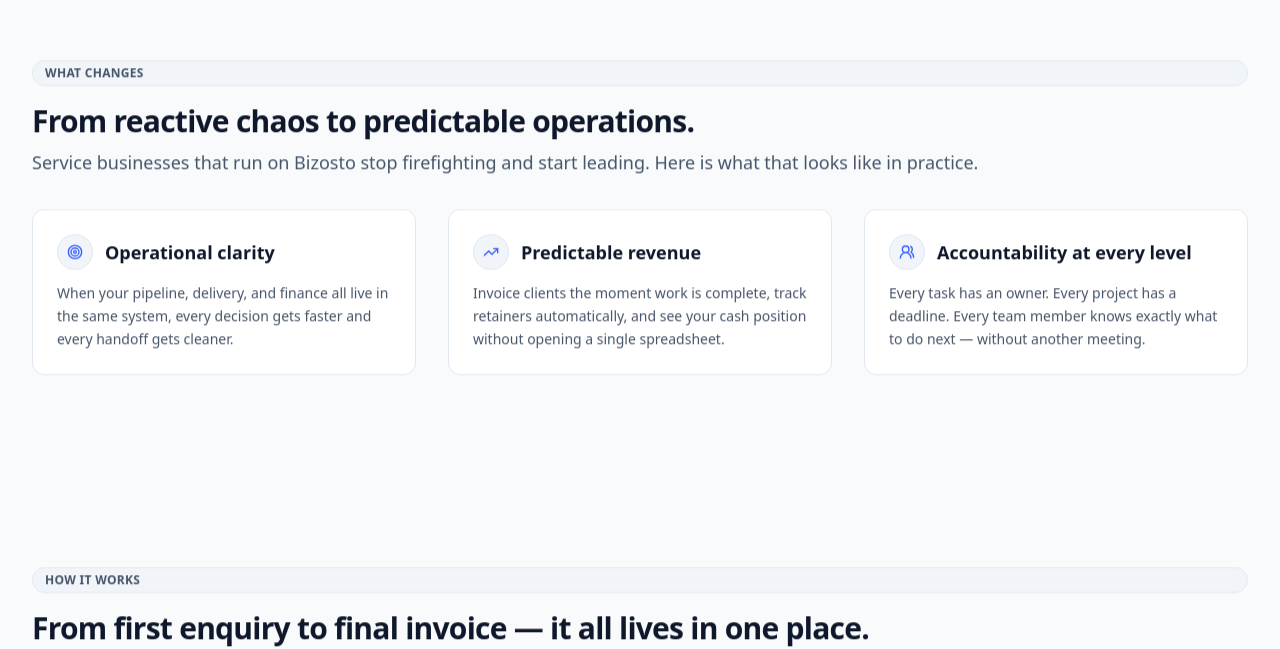
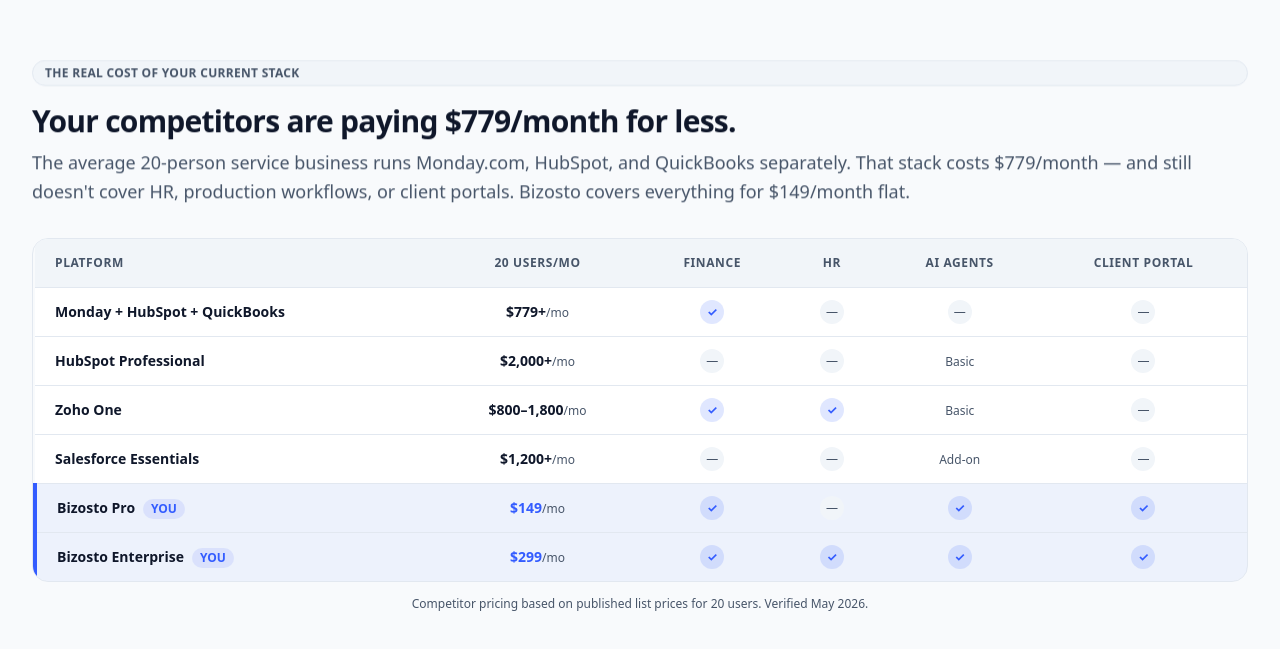
Before and after one commit to lacreativodesign/bizosto-website, a Next.js app: page / in a window 1280 px wide. Shown: the part 1418-2067 px from the top of the page. Built offline with nearby package versions, Linux system fonts and the light colour scheme; no server answers.

Commit message:
feat: add recaptcha and competitor comparison

```diff
--- a/app/api/leads/route.ts
+++ b/app/api/leads/route.ts
@@ -65,6 +65,30 @@
       );
     }
 
+    // reCAPTCHA v3 verification — only blocks if score is very low (bot)
+    const recaptchaToken = normalizeField(body.recaptchaToken);
+    const recaptchaSecret = process.env.RECAPTCHA_SECRET_KEY;
+    if (recaptchaToken && recaptchaSecret) {
+      try {
+        const captchaRes = await fetch(
+          `https://www.google.com/recaptcha/api/siteverify?secret=${recaptchaSecret}&response=${recaptchaToken}`,
+          { method: "POST" }
+        );
+        const captchaData = await captchaRes.json().catch(() => null);
+        if (captchaData && captchaData.success === true && typeof captchaData.score === "number") {
+          if (captchaData.score < 0.4) {
+            console.warn("[LEAD] reCAPTCHA score too low:", captchaData.score);
+            return NextResponse.json(
+              { ok: false, code: "BOT_DETECTED", error: "Submission blocked." },
+              { status: 400 }
+            );
+          }
+        }
+      } catch {
+        // reCAPTCHA verification failure is non-blocking — proceed
+      }
+    }
+
     const name = normalizeField(body.name);
     const email = normalizeField(body.email).toLowerCase();
     const company = normalizeField(body.company);
--- a/app/page.tsx
+++ b/app/page.tsx
@@ -215,6 +215,77 @@
           ))}
         </div>
       </Container>
+
+      {/* ── Competitor cost comparison ─────────────────────── */}
+      <section className="section-spacing">
+        <Container>
+          <ScrollReveal>
+            <SectionHeading
+              eyebrow="The Real Cost of Your Current Stack"
+              title="Your competitors are paying $779/month for less."
+              subtitle="The average 20-person service business runs Monday.com, HubSpot, and QuickBooks separately. That stack costs $779/month — and still doesn't cover HR, production workflows, or client portals. Bizosto covers everything for $149/month flat."
+            />
+          </ScrollReveal>
+          <ScrollReveal>
+            <div className="mt-8 overflow-x-auto rounded-2xl border border-border">
+              <table className="w-full min-w-[560px] text-sm">
+                <thead>
+                  <tr className="border-b border-border bg-surface-muted">
+                    <th className="px-5 py-4 text-left text-xs font-semibold uppercase tracking-wider text-muted-foreground">Platform</th>
+                    <th className="px-5 py-4 text-center text-xs font-semibold uppercase tracking-wider text-muted-foreground">20 users/mo</th>
+                    <th className="px-5 py-4 text-center text-xs font-semibold uppercase tracking-wider text-muted-foreground">Finance</th>
+                    <th className="px-5 py-4 text-center text-xs font-semibold uppercase tracking-wider text-muted-foreground">HR</th>
+                    <th className="px-5 py-4 text-center text-xs font-semibold uppercase tracking-wider text-muted-foreground">AI Agents</th>
+                    <th className="px-5 py-4 text-center text-xs font-semibold uppercase tracking-wider text-muted-foreground">Client Portal</th>
+                  </tr>
+                </thead>
+                <tbody className="divide-y divide-border">
+                  {[
+                    { name: "Monday + HubSpot + QuickBooks", price: "$779+", finance: true, hr: false, ai: false, portal: false, you: false },
+                    { name: "HubSpot Professional", price: "$2,000+", finance: false, hr: false, ai: "Basic", portal: false, you: false },
+                    { name: "Zoho One", price: "$800–1,800", finance: true, hr: true, ai: "Basic", portal: false, you: false },
+                    { name: "Salesforce Essentials", price: "$1,200+", finance: false, hr: false, ai: "Add-on", portal: false, you: false },
+                    { name: "Bizosto Pro", price: "$149", finance: true, hr: false, ai: true, portal: true, you: true },
+                    { name: "Bizosto Enterprise", price: "$299", finance: true, hr: true, ai: true, portal: true, you: true },
+                  ].map((row) => (
+                    <tr
+                      key={row.name}
+                      className={`transition ${row.you ? "bg-primary/5 border-l-4 border-l-primary" : "bg-surface hover:bg-surface-muted"}`}
+                    >
+                      <td className="px-5 py-3 font-semibold text-foreground">
+                        {row.name}
+                        {row.you && (
+                          <span className="ml-2 inline-flex items-center rounded-full bg-primary/10 px-2 py-0.5 text-xs font-bold text-primary">
+                            YOU
+                          </span>
+                        )}
+                      </td>
+                      <td className={`px-5 py-3 text-center font-bold ${row.you ? "text-primary" : "text-foreground"}`}>
+                        {row.price}
+                        <span className="text-xs font-normal text-muted-foreground">/mo</span>
+                      </td>
+                      {[row.finance, row.hr, row.ai, row.portal].map((val, i) => (
+                        <td key={i} className="px-5 py-3 text-center">
+                          {val === true ? (
+                            <span className="inline-flex h-6 w-6 items-center justify-center rounded-full bg-primary/15 text-xs font-bold text-primary">✓</span>
+                          ) : val === false ? (
+                            <span className="inline-flex h-6 w-6 items-center justify-center rounded-full bg-surface-muted text-xs text-muted-foreground">—</span>
+                          ) : (
+                            <span className="text-xs text-muted-foreground">{val}</span>
+                          )}
+                        </td>
+                      ))}
+                    </tr>
+                  ))}
+                </tbody>
+              </table>
+            </div>
+            <p className="mt-3 text-center text-xs text-muted-foreground">
+              Competitor pricing based on published list prices for 20 users. Verified May 2026.
+            </p>
+          </ScrollReveal>
+        </Container>
+      </section>
 
       <section className="section-spacing">
         <Container className="relative z-10">
--- a/components/HeroLeadForm.tsx
+++ b/components/HeroLeadForm.tsx
@@ -2,7 +2,19 @@
 
 import type { ChangeEvent, FormEvent } from "react";
 import { useState } from "react";
+import Script from "next/script";
 import Button from "@/components/Button";
+
+declare global {
+  interface Window {
+    grecaptcha: {
+      ready: (cb: () => void) => void;
+      execute: (siteKey: string, options: { action: string }) => Promise<string>;
+    };
+  }
+}
+
+const RECAPTCHA_SITE_KEY = process.env.NEXT_PUBLIC_RECAPTCHA_SITE_KEY || "";
 
 interface FormState {
   fullName: string;
@@ -43,8 +55,6 @@
       nextErrors.email = "Enter a valid email.";
     }
     if (!form.company.trim()) nextErrors.company = "Company name is required.";
-    if (!form.phone.trim()) nextErrors.phone = "Phone number is required.";
-    if (!form.businessType.trim()) nextErrors.businessType = "Select a business type.";
     if (!form.teamSize.trim()) nextErrors.teamSize = "Select a team size.";
 
     setErrors(nextErrors);
@@ -59,6 +69,22 @@
     if (!validate()) return;
 
     setSubmitting(true);
+
+    let recaptchaToken = "";
+    try {
+      if (RECAPTCHA_SITE_KEY && typeof window !== "undefined" && window.grecaptcha) {
+        recaptchaToken = await new Promise<string>((resolve) => {
+          window.grecaptcha.ready(() => {
+            window.grecaptcha
+              .execute(RECAPTCHA_SITE_KEY, { action: "lead_form" })
+              .then(resolve)
+              .catch(() => resolve(""));
+          });
+        });
+      }
+    } catch {
+      // reCAPTCHA failure is non-blocking — proceed without token
+    }
 
     try {
       const utmParams = new URLSearchParams(window.location.search);
@@ -77,6 +103,7 @@
         email: form.email,
         company: form.company,
         message: `Homepage lead form. Company: ${form.company}. Team size: ${form.teamSize}. Nature of business: ${form.businessType}.`,
+        recaptchaToken,
         meta: {
           userAgent: navigator.userAgent,
           referrer: document.referrer || undefined,
@@ -203,7 +230,8 @@
           </div>
           <div className="flex flex-col gap-1">
             <label className="text-sm font-semibold text-foreground" htmlFor="phone">
-              Phone
+              Phone{" "}
+              <span className="font-normal text-muted-foreground">(optional)</span>
             </label>
             <input
               id="phone"
@@ -212,7 +240,6 @@
               value={form.phone}
               onChange={handleChange}
               placeholder="+1 (555) 000-0000"
-              required
             />
             {errors.phone ? <p className="text-xs text-primary">{errors.phone}</p> : null}
           </div>
@@ -220,14 +247,14 @@
         <div className="grid gap-4 sm:grid-cols-2">
           <div className="flex flex-col gap-1">
             <label className="text-sm font-semibold text-foreground" htmlFor="businessType">
-              Nature of business
+              Nature of business{" "}
+              <span className="font-normal text-muted-foreground">(optional)</span>
             </label>
             <select
               id="businessType"
               name="businessType"
               value={form.businessType}
               onChange={handleChange}
-              required
             >
               <option value="">Select business type</option>
               <option value="Digital Agency">Digital Agency</option>
@@ -275,6 +302,10 @@
           </p>
         </div>
       </form>
+      <Script
+        src={`https://www.google.com/recaptcha/api.js?render=${RECAPTCHA_SITE_KEY}`}
+        strategy="lazyOnload"
+      />
     </div>
   );
 }
```
